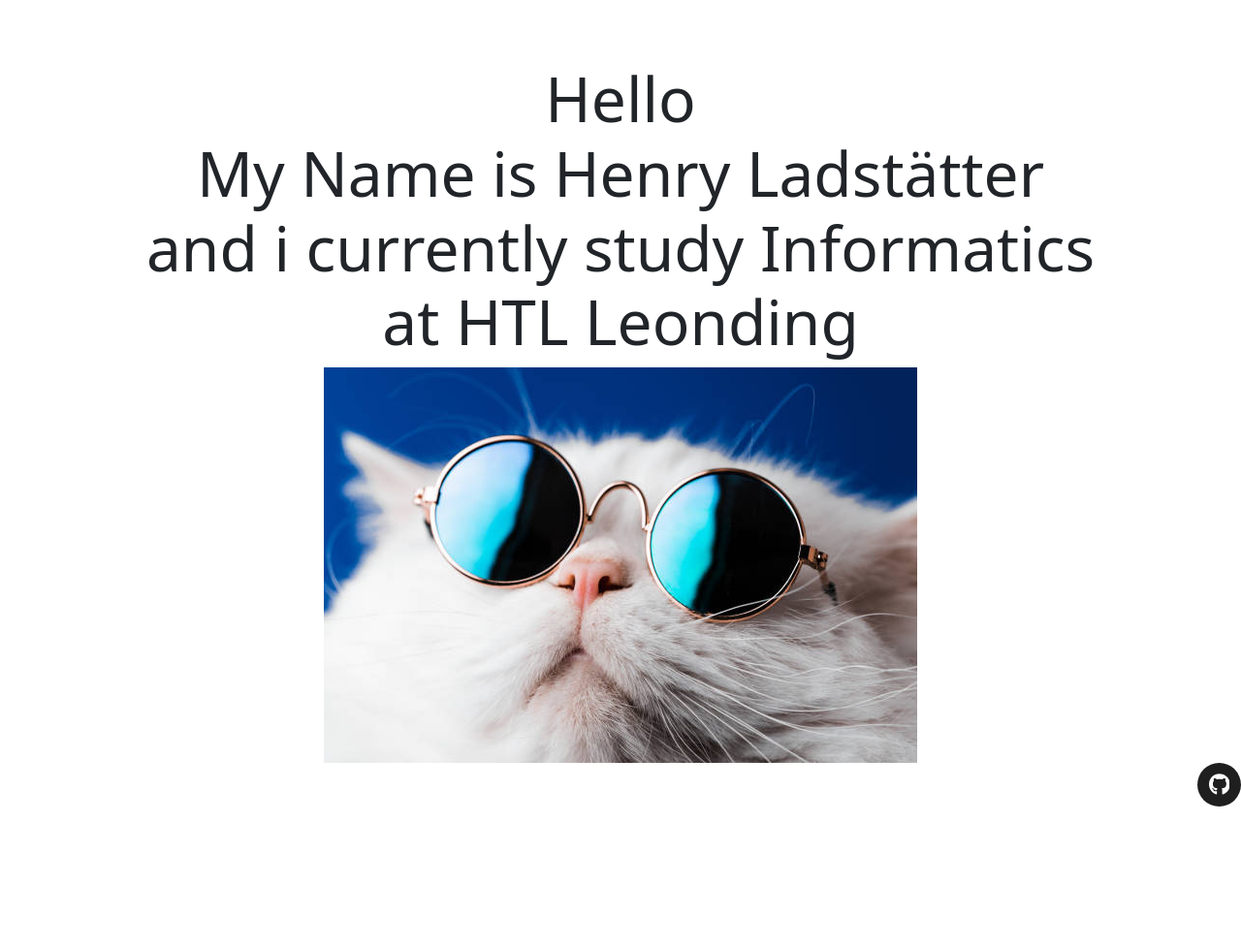
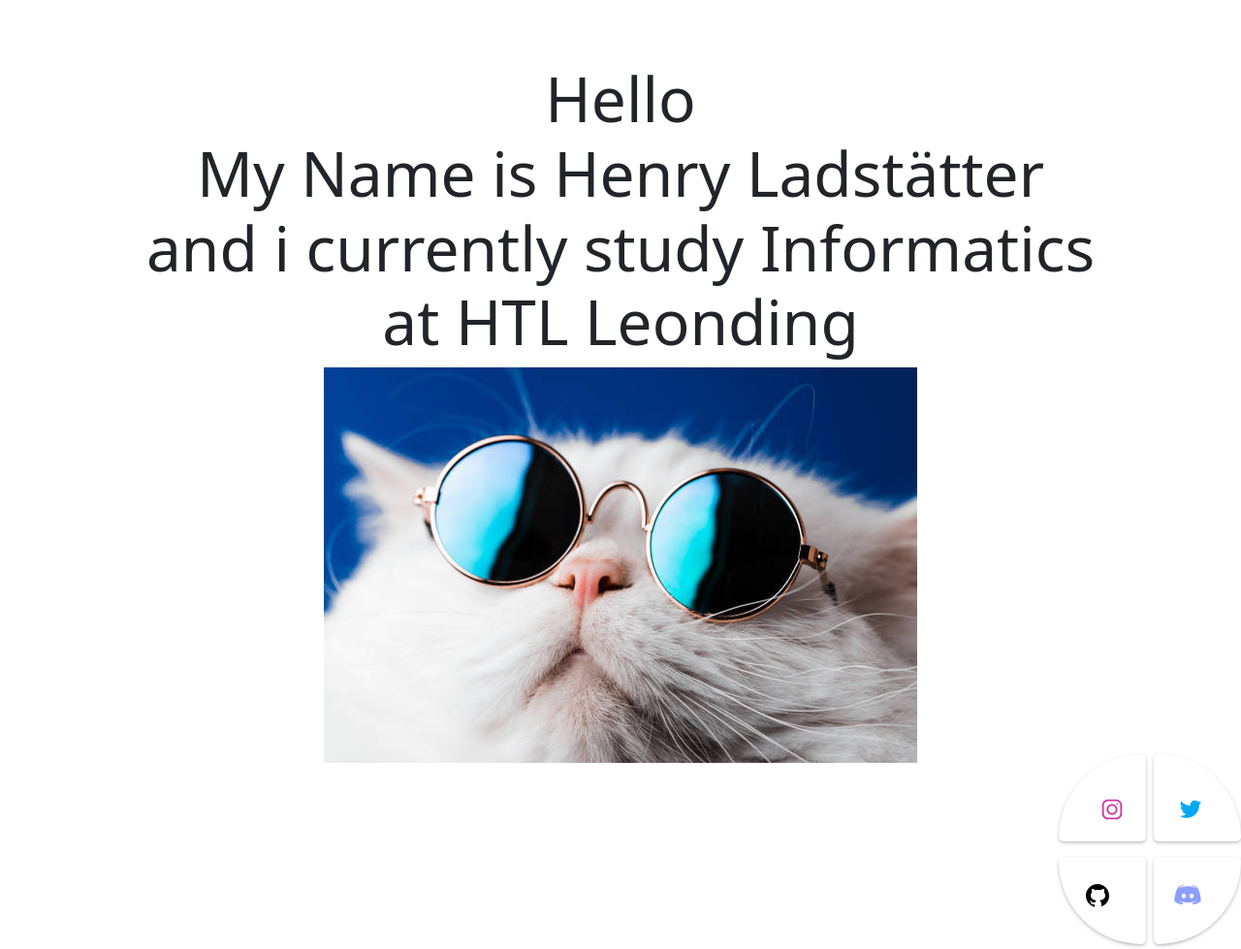
Before and after one commit to HenryLad/Info_Website, a plain HTML site: page index.html in a window 1280 px wide. Shown: the whole page at 97% size. Before the commit the page ends 832 px from the top, so only its background shows below. Drawn offline with nearby package versions, Linux system fonts and the light colour scheme.

Commit message:
Updated Index and Design

```diff
--- a/index.html
+++ b/index.html
@@ -5,24 +5,67 @@
    <meta charset="UTF-8">
    <meta name="viewport" content="width=device-width, initial-scale=1.0">
    <title>Personal Website</title>
-   <link href="https://cdn.jsdelivr.net/npm/bootstrap@5.3.2/dist/css/bootstrap.min.css" rel="stylesheet" integrity="sha384-T3c6CoIi6uLrA9TneNEoa7RxnatzjcDSCmG1MXxSR1GAsXEV/Dwwykc2MPK8M2HN" crossorigin="anonymous">
+   <link href="https://cdn.jsdelivr.net/npm/bootstrap@5.3.2/dist/css/bootstrap.min.css" rel="stylesheet"
+      integrity="sha384-T3c6CoIi6uLrA9TneNEoa7RxnatzjcDSCmG1MXxSR1GAsXEV/Dwwykc2MPK8M2HN" crossorigin="anonymous">
    <link rel="stylesheet" href="style.css">
 </head>
 
 <body>
-   <h1 class="display-3">Hello <br> My Name is <strong>Henry Ladstätter</strong>  <br> and i currently study Informatics <br> at <strong>HTL Leonding</strong></h1>
+   <h1 class="display-3">Hello <br> My Name is <strong>Henry Ladstätter</strong> <br> and i currently study Informatics
+      <br> at <strong>HTL Leonding</strong></h1>
    <div class="ProfilePicture"><img src="ProfilePicture.jpg" alt="ProfilePicture"></div>
    <div class="github">
-   <button class="Btn">
-      <svg class="svgIcon" viewBox="0 0 496 512" height="1.4em" xmlns="http://www.w3.org/2000/svg">
+      <div class="main">
+         <div class="up">
+            <a href="">
+            <button class="card1">
+               <svg xmlns="http://www.w3.org/2000/svg" xmlns:xlink="http://www.w3.org/1999/xlink" viewBox="0,0,256,256"
+                  width="30px" height="30px" fill-rule="nonzero" class="instagram">
+                  <g fill-rule="nonzero" stroke="none" stroke-width="1" stroke-linecap="butt" stroke-linejoin="miter"
+                     stroke-miterlimit="10" stroke-dasharray="" stroke-dashoffset="0" font-family="none"
+                     font-weight="none" font-size="none" text-anchor="none" style="mix-blend-mode: normal">
+                     <g transform="scale(8,8)">
                         <path
-            d="M165.9 397.4c0 2-2.3 3.6-5.2 3.6-3.3.3-5.6-1.3-5.6-3.6 0-2 2.3-3.6 5.2-3.6 3-.3 5.6 1.3 5.6 3.6zm-31.1-4.5c-.7 2 1.3 4.3 4.3 4.9 2.6 1 5.6 0 6.2-2s-1.3-4.3-4.3-5.2c-2.6-.7-5.5.3-6.2 2.3zm44.2-1.7c-2.9.7-4.9 2.6-4.6 4.9.3 2 2.9 3.3 5.9 2.6 2.9-.7 4.9-2.6 4.6-4.6-.3-1.9-3-3.2-5.9-2.9zM244.8 8C106.1 8 0 113.3 0 252c0 110.9 69.8 205.8 169.5 239.2 12.8 2.3 17.3-5.6 17.3-12.1 0-6.2-.3-40.4-.3-61.4 0 0-70 15-84.7-29.8 0 0-11.4-29.1-27.8-36.6 0 0-22.9-15.7 1.6-15.4 0 0 24.9 2 38.6 25.8 21.9 38.6 58.6 27.5 72.9 20.9 2.3-16 8.8-27.1 16-33.7-55.9-6.2-112.3-14.3-112.3-110.5 0-27.5 7.6-41.3 23.6-58.9-2.6-6.5-11.1-33.3 2.6-67.9 20.9-6.5 69 27 69 27 20-5.6 41.5-8.5 62.8-8.5s42.8 2.9 62.8 8.5c0 0 48.1-33.6 69-27 13.7 34.7 5.2 61.4 2.6 67.9 16 17.7 25.8 31.5 25.8 58.9 0 96.5-58.9 104.2-114.8 110.5 9.2 7.9 17 22.9 17 46.4 0 33.7-.3 75.4-.3 83.6 0 6.5 4.6 14.4 17.3 12.1C428.2 457.8 496 362.9 496 252 496 113.3 383.5 8 244.8 8zM97.2 352.9c-1.3 1-1 3.3.7 5.2 1.6 1.6 3.9 2.3 5.2 1 1.3-1 1-3.3-.7-5.2-1.6-1.6-3.9-2.3-5.2-1zm-10.8-8.1c-.7 1.3.3 2.9 2.3 3.9 1.6 1 3.6.7 4.3-.7.7-1.3-.3-2.9-2.3-3.9-2-.6-3.6-.3-4.3.7zm32.4 35.6c-1.6 1.3-1 4.3 1.3 6.2 2.3 2.3 5.2 2.6 6.5 1 1.3-1.3.7-4.3-1.3-6.2-2.2-2.3-5.2-2.6-6.5-1zm-11.4-14.7c-1.6 1-1.6 3.6 0 5.9 1.6 2.3 4.3 3.3 5.6 2.3 1.6-1.3 1.6-3.9 0-6.2-1.4-2.3-4-3.3-5.6-2z">
+                           d="M11.46875,5c-3.55078,0 -6.46875,2.91406 -6.46875,6.46875v9.0625c0,3.55078 2.91406,6.46875 6.46875,6.46875h9.0625c3.55078,0 6.46875,-2.91406 6.46875,-6.46875v-9.0625c0,-3.55078 -2.91406,-6.46875 -6.46875,-6.46875zM11.46875,7h9.0625c2.47266,0 4.46875,1.99609 4.46875,4.46875v9.0625c0,2.47266 -1.99609,4.46875 -4.46875,4.46875h-9.0625c-2.47266,0 -4.46875,-1.99609 -4.46875,-4.46875v-9.0625c0,-2.47266 1.99609,-4.46875 4.46875,-4.46875zM21.90625,9.1875c-0.50391,0 -0.90625,0.40234 -0.90625,0.90625c0,0.50391 0.40234,0.90625 0.90625,0.90625c0.50391,0 0.90625,-0.40234 0.90625,-0.90625c0,-0.50391 -0.40234,-0.90625 -0.90625,-0.90625zM16,10c-3.30078,0 -6,2.69922 -6,6c0,3.30078 2.69922,6 6,6c3.30078,0 6,-2.69922 6,-6c0,-3.30078 -2.69922,-6 -6,-6zM16,12c2.22266,0 4,1.77734 4,4c0,2.22266 -1.77734,4 -4,4c-2.22266,0 -4,-1.77734 -4,-4c0,-2.22266 1.77734,-4 4,-4z">
+                        </path>
+                     </g>
+                  </g>
+               </svg>
+            </button>
+            </a>
+            <a href="">
+            <button class="card2">
+               <svg xmlns="http://www.w3.org/2000/svg" viewBox="0 0 48 48" width="30px" height="30px" class="twitter">
+                  <path
+                     d="M42,12.429c-1.323,0.586-2.746,0.977-4.247,1.162c1.526-0.906,2.7-2.351,3.251-4.058c-1.428,0.837-3.01,1.452-4.693,1.776C34.967,9.884,33.05,9,30.926,9c-4.08,0-7.387,3.278-7.387,7.32c0,0.572,0.067,1.129,0.193,1.67c-6.138-0.308-11.582-3.226-15.224-7.654c-0.64,1.082-1,2.349-1,3.686c0,2.541,1.301,4.778,3.285,6.096c-1.211-0.037-2.351-0.374-3.349-0.914c0,0.022,0,0.055,0,0.086c0,3.551,2.547,6.508,5.923,7.181c-0.617,0.169-1.269,0.263-1.941,0.263c-0.477,0-0.942-0.054-1.392-0.135c0.94,2.902,3.667,5.023,6.898,5.086c-2.528,1.96-5.712,3.134-9.174,3.134c-0.598,0-1.183-0.034-1.761-0.104C9.268,36.786,13.152,38,17.321,38c13.585,0,21.017-11.156,21.017-20.834c0-0.317-0.01-0.633-0.025-0.945C39.763,15.197,41.013,13.905,42,12.429">
                   </path>
                </svg>
-      <span class="text"><a href="https://github.com/HenryLad">Github</a></span>
             </button>
          </div>
-   <script src="https://cdn.jsdelivr.net/npm/bootstrap@5.3.2/dist/js/bootstrap.bundle.min.js" integrity="sha384-C6RzsynM9kWDrMNeT87bh95OGNyZPhcTNXj1NW7RuBCsyN/o0jlpcV8Qyq46cDfL" crossorigin="anonymous"></script>
+         <div class="down">
+            <button class="card3">
+               <svg xmlns="http://www.w3.org/2000/svg" viewBox="0 0 30 30" width="30px" height="30px" class="github">
+                  <path
+                     d="M15,3C8.373,3,3,8.373,3,15c0,5.623,3.872,10.328,9.092,11.63C12.036,26.468,12,26.28,12,26.047v-2.051 c-0.487,0-1.303,0-1.508,0c-0.821,0-1.551-0.353-1.905-1.009c-0.393-0.729-0.461-1.844-1.435-2.526 c-0.289-0.227-0.069-0.486,0.264-0.451c0.615,0.174,1.125,0.596,1.605,1.222c0.478,0.627,0.703,0.769,1.596,0.769 c0.433,0,1.081-0.025,1.691-0.121c0.328-0.833,0.895-1.6,1.588-1.962c-3.996-0.411-5.903-2.399-5.903-5.098 c0-1.162,0.495-2.286,1.336-3.233C9.053,10.647,8.706,8.73,9.435,8c1.798,0,2.885,1.166,3.146,1.481C13.477,9.174,14.461,9,15.495,9 c1.036,0,2.024,0.174,2.922,0.483C18.675,9.17,19.763,8,21.565,8c0.732,0.731,0.381,2.656,0.102,3.594 c0.836,0.945,1.328,2.066,1.328,3.226c0,2.697-1.904,4.684-5.894,5.097C18.199,20.49,19,22.1,19,23.313v2.734 c0,0.104-0.023,0.179-0.035,0.268C23.641,24.676,27,20.236,27,15C27,8.373,21.627,3,15,3z">
+                  </path>
+               </svg>
+            </button>
+         </a>
+         <a href="">
+            <button class="card4">
+               <svg height="30px" width="30px" viewBox="0 0 48 48" xmlns="http://www.w3.org/2000/svg" class="discord">
+                  <path
+                     d="M40,12c0,0-4.585-3.588-10-4l-0.488,0.976C34.408,10.174,36.654,11.891,39,14c-4.045-2.065-8.039-4-15-4s-10.955,1.935-15,4c2.346-2.109,5.018-4.015,9.488-5.024L18,8c-5.681,0.537-10,4-10,4s-5.121,7.425-6,22c5.162,5.953,13,6,13,6l1.639-2.185C13.857,36.848,10.715,35.121,8,32c3.238,2.45,8.125,5,16,5s12.762-2.55,16-5c-2.715,3.121-5.857,4.848-8.639,5.815L33,40c0,0,7.838-0.047,13-6C45.121,19.425,40,12,40,12z M17.5,30c-1.933,0-3.5-1.791-3.5-4c0-2.209,1.567-4,3.5-4s3.5,1.791,3.5,4C21,28.209,19.433,30,17.5,30z M30.5,30c-1.933,0-3.5-1.791-3.5-4c0-2.209,1.567-4,3.5-4s3.5,1.791,3.5,4C34,28.209,32.433,30,30.5,30z">
+                  </path>
+               </svg>
+            </button>
+         </a>
+         </div>
+      </div>
+   </div>
+   <script src="https://cdn.jsdelivr.net/npm/bootstrap@5.3.2/dist/js/bootstrap.bundle.min.js"
+      integrity="sha384-C6RzsynM9kWDrMNeT87bh95OGNyZPhcTNXj1NW7RuBCsyN/o0jlpcV8Qyq46cDfL"
+      crossorigin="anonymous"></script>
 </body>
 
 </html>
--- a/style.css
+++ b/style.css
@@ -1,49 +1,126 @@
-.Btn {
-   border: none;
-   border-radius: 50%;
-   width: 45px;
-   height: 45px;
+.main {
   display: flex;
-   align-items: center;
-   justify-content: center;
-   transition-duration: .4s;
-   cursor: pointer;
-   position: relative;
-   background-color: rgb(31, 31, 31);
-   overflow: hidden;
+  flex-direction: column;
+  gap: 0.5em;
 }
 
- .svgIcon {
-   transition-duration: .3s;
+.up {
+  display: flex;
+  flex-direction: row;
+  gap: 0.5em;
 }
 
- .svgIcon path {
+.down {
+  display: flex;
+  flex-direction: row;
+  gap: 0.5em;
+}
+
+.card1 {
+  width: 90px;
+  height: 90px;
+  outline: none;
+  border: none;
+  background: white;
+  border-radius: 90px 5px 5px 5px;
+  box-shadow: rgba(50, 50, 93, 0.25) 0px 2px 5px -1px, rgba(0, 0, 0, 0.3) 0px 1px 3px -1px;
+  transition: .2s ease-in-out;
+}
+
+.instagram {
+  margin-top: 1.5em;
+  margin-left: 1.2em;
+  fill: #cc39a4;
+}
+
+.card2 {
+  width: 90px;
+  height: 90px;
+  outline: none;
+  border: none;
+  background: white;
+  border-radius: 5px 90px 5px 5px;
+  box-shadow: rgba(50, 50, 93, 0.25) 0px 2px 5px -1px, rgba(0, 0, 0, 0.3) 0px 1px 3px -1px;
+  transition: .2s ease-in-out;
+}
+
+.twitter {
+  margin-top: 1.5em;
+  margin-left: -.9em;
+  fill: #03A9F4;
+}
+
+.card3 {
+  width: 90px;
+  height: 90px;
+  outline: none;
+  border: none;
+  background: white;
+  border-radius: 5px 5px 5px 90px;
+  box-shadow: rgba(50, 50, 93, 0.25) 0px 2px 5px -1px, rgba(0, 0, 0, 0.3) 0px 1px 3px -1px;
+  transition: .2s ease-in-out;
+}
+
+.github {
+  margin-top: -.6em;
+  margin-left: 1.2em;
+}
+
+.card4 {
+  width: 90px;
+  height: 90px;
+  outline: none;
+  border: none;
+  background: white;
+  border-radius: 5px 5px 90px 5px;
+  box-shadow: rgba(50, 50, 93, 0.25) 0px 2px 5px -1px, rgba(0, 0, 0, 0.3) 0px 1px 3px -1px;
+  transition: .2s ease-in-out;
+}
+
+.discord {
+  margin-top: -.9em;
+  margin-left: -1.2em;
+  fill: #8c9eff;
+}
+
+.card1:hover {
+  cursor: pointer;
+  scale: 1.1;
+  background-color: #cc39a4;
+}
+
+.card1:hover .instagram {
   fill: white;
 }
 
- .text {
-   position: absolute;
-   color: rgb(255, 255, 255);
-   width: 120px;
-   font-weight: 600;
-   opacity: 0;
-   transition-duration: .4s;
+.card2:hover {
+  cursor: pointer;
+  scale: 1.1;
+  background-color: #03A9F4;
 }
 
- .Btn:hover {
-   width: 110px;
-   transition-duration: .4s;
-   border-radius: 30px;
+.card2:hover .twitter {
+  fill: white;
 }
 
- .Btn:hover .text {
-   opacity: 1;
-   transition-duration: .4s;
+.card3:hover {
+  cursor: pointer;
+  scale: 1.1;
+  background-color: black;
 }
 
- .Btn:hover .svgIcon {
-   opacity: 0;
-   transition-duration: .3s;
+.card3:hover .github {
+  fill: white;
+}
+
+.card4:hover {
+  cursor: pointer;
+  scale: 1.1;
+  background-color: #8c9eff;
+}
+
+.card4:hover .discord {
+  fill: white;
 }
  a{
    color: white;
```
Lines whose indentation alone changed are shown as unchanged.
